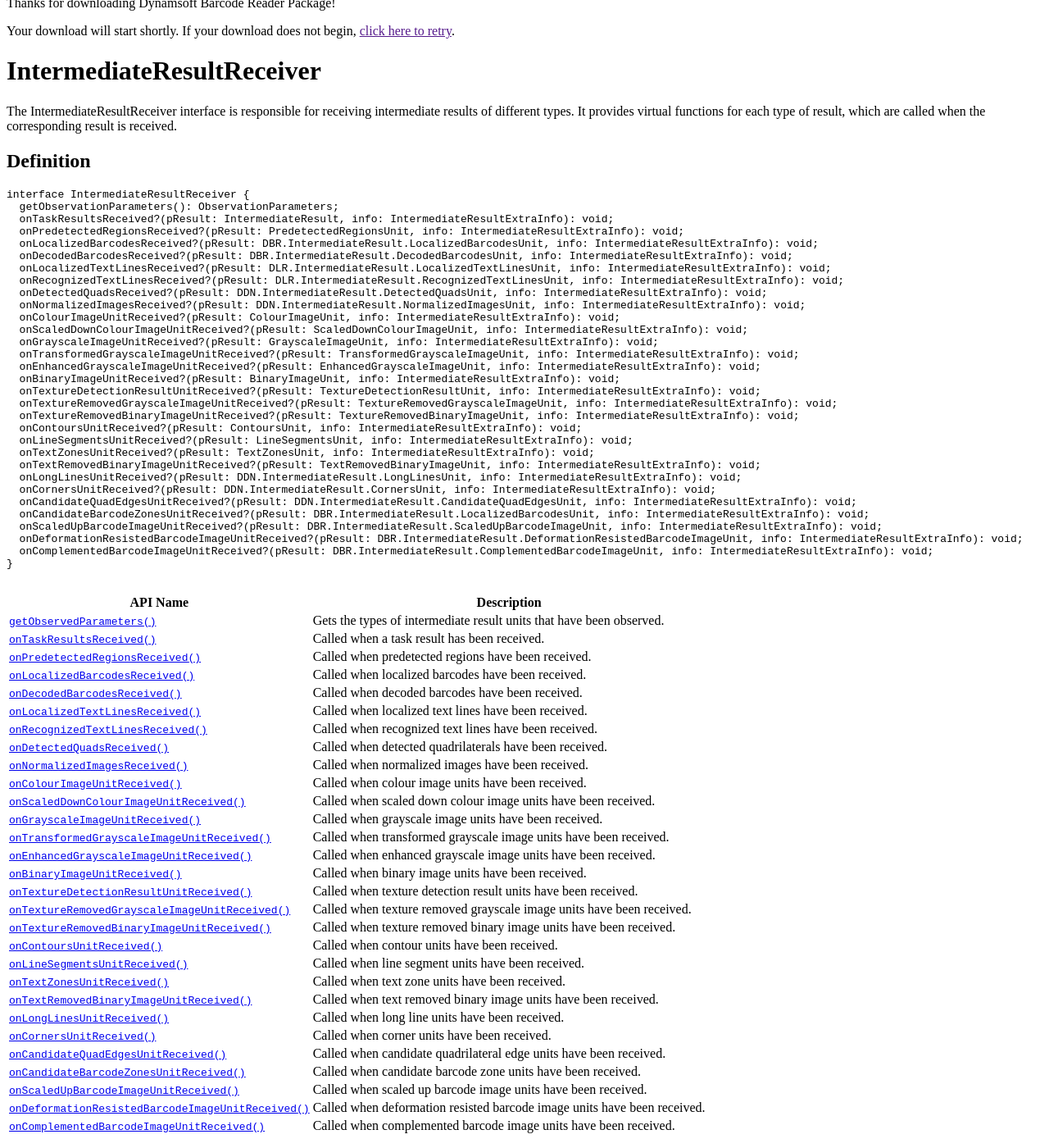
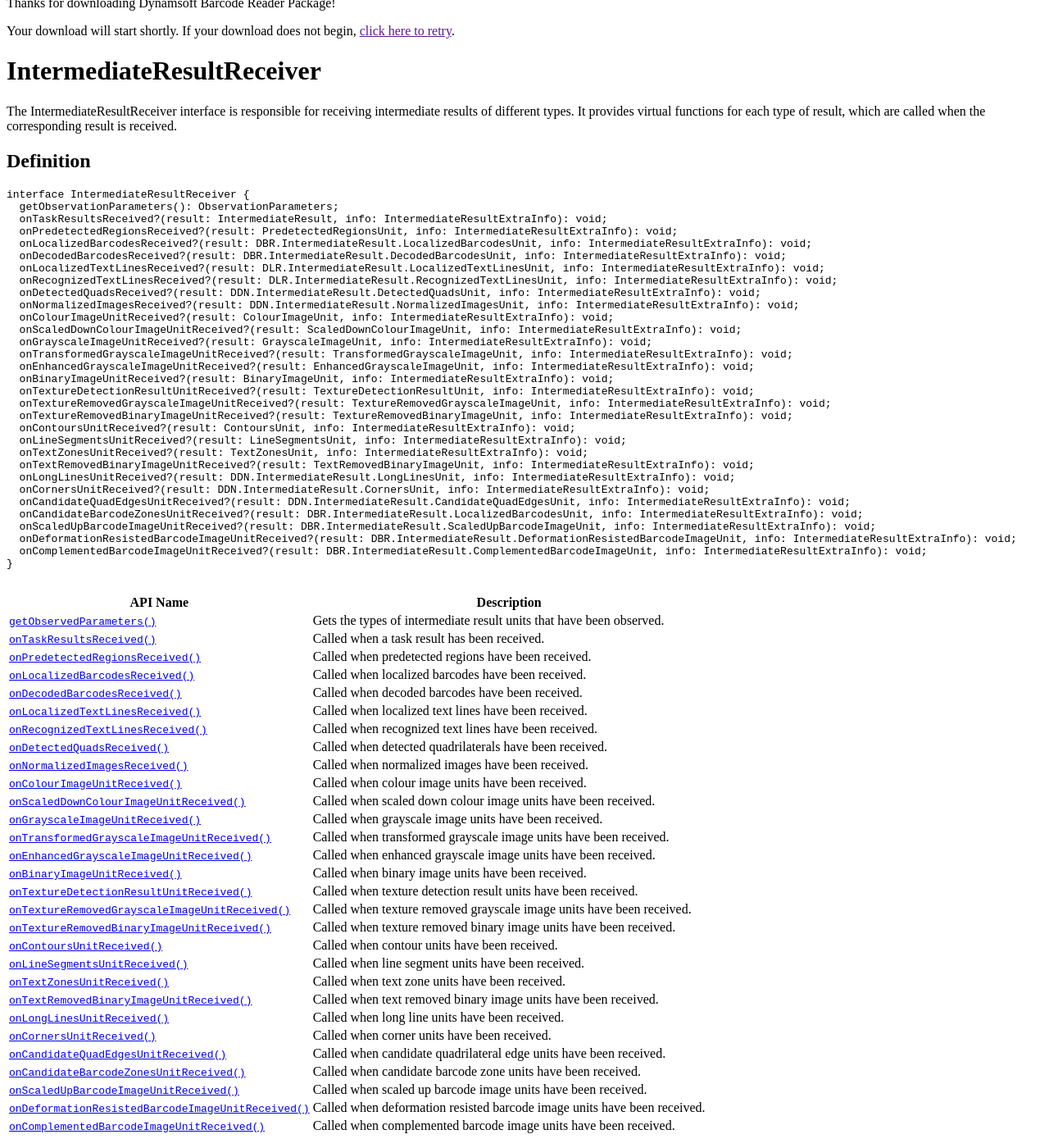
Before and after one commit to dynamsoft-docs/capture-vision-docs-js, a Jekyll site: the page built from programming/javascript/api-reference/core/intermediate-results/intermediate-result-receiver.md, in a window 1280 px wide and 1400 px high, scrolled down 568 px. Shown: the whole window at 82% size. Built offline with Jekyll 4.4.1, drawn with Linux system fonts in a browser that asks for light colours; some of the changed text lies outside the part shown.

Commit message:
pResult->result

````diff
--- a/programming/javascript/api-reference/core/intermediate-results/intermediate-result-receiver.md
+++ b/programming/javascript/api-reference/core/intermediate-results/intermediate-result-receiver.md
@@ -16,34 +16,34 @@ The IntermediateResultReceiver interface is responsible for receiving intermedia
 ```typescript
 interface IntermediateResultReceiver {
   getObservationParameters(): ObservationParameters;
-  onTaskResultsReceived?(pResult: IntermediateResult, info: IntermediateResultExtraInfo): void;
-  onPredetectedRegionsReceived?(pResult: PredetectedRegionsUnit, info: IntermediateResultExtraInfo): void;
-  onLocalizedBarcodesReceived?(pResult: DBR.IntermediateResult.LocalizedBarcodesUnit, info: IntermediateResultExtraInfo): void;
-  onDecodedBarcodesReceived?(pResult: DBR.IntermediateResult.DecodedBarcodesUnit, info: IntermediateResultExtraInfo): void;
-  onLocalizedTextLinesReceived?(pResult: DLR.IntermediateResult.LocalizedTextLinesUnit, info: IntermediateResultExtraInfo): void;
-  onRecognizedTextLinesReceived?(pResult: DLR.IntermediateResult.RecognizedTextLinesUnit, info: IntermediateResultExtraInfo): void;
-  onDetectedQuadsReceived?(pResult: DDN.IntermediateResult.DetectedQuadsUnit, info: IntermediateResultExtraInfo): void;
-  onNormalizedImagesReceived?(pResult: DDN.IntermediateResult.NormalizedImagesUnit, info: IntermediateResultExtraInfo): void;
-  onColourImageUnitReceived?(pResult: ColourImageUnit, info: IntermediateResultExtraInfo): void;
-  onScaledDownColourImageUnitReceived?(pResult: ScaledDownColourImageUnit, info: IntermediateResultExtraInfo): void;
-  onGrayscaleImageUnitReceived?(pResult: GrayscaleImageUnit, info: IntermediateResultExtraInfo): void;
-  onTransformedGrayscaleImageUnitReceived?(pResult: TransformedGrayscaleImageUnit, info: IntermediateResultExtraInfo): void;
-  onEnhancedGrayscaleImageUnitReceived?(pResult: EnhancedGrayscaleImageUnit, info: IntermediateResultExtraInfo): void;
-  onBinaryImageUnitReceived?(pResult: BinaryImageUnit, info: IntermediateResultExtraInfo): void;
-  onTextureDetectionResultUnitReceived?(pResult: TextureDetectionResultUnit, info: IntermediateResultExtraInfo): void;
-  onTextureRemovedGrayscaleImageUnitReceived?(pResult: TextureRemovedGrayscaleImageUnit, info: IntermediateResultExtraInfo): void;
-  onTextureRemovedBinaryImageUnitReceived?(pResult: TextureRemovedBinaryImageUnit, info: IntermediateResultExtraInfo): void;
-  onContoursUnitReceived?(pResult: ContoursUnit, info: IntermediateResultExtraInfo): void;
-  onLineSegmentsUnitReceived?(pResult: LineSegmentsUnit, info: IntermediateResultExtraInfo): void;
-  onTextZonesUnitReceived?(pResult: TextZonesUnit, info: IntermediateResultExtraInfo): void;
-  onTextRemovedBinaryImageUnitReceived?(pResult: TextRemovedBinaryImageUnit, info: IntermediateResultExtraInfo): void;
-  onLongLinesUnitReceived?(pResult: DDN.IntermediateResult.LongLinesUnit, info: IntermediateResultExtraInfo): void;
-  onCornersUnitReceived?(pResult: DDN.IntermediateResult.CornersUnit, info: IntermediateResultExtraInfo): void;
-  onCandidateQuadEdgesUnitReceived?(pResult: DDN.IntermediateResult.CandidateQuadEdgesUnit, info: IntermediateResultExtraInfo): void;
-  onCandidateBarcodeZonesUnitReceived?(pResult: DBR.IntermediateResult.LocalizedBarcodesUnit, info: IntermediateResultExtraInfo): void;
-  onScaledUpBarcodeImageUnitReceived?(pResult: DBR.IntermediateResult.ScaledUpBarcodeImageUnit, info: IntermediateResultExtraInfo): void;
-  onDeformationResistedBarcodeImageUnitReceived?(pResult: DBR.IntermediateResult.DeformationResistedBarcodeImageUnit, info: IntermediateResultExtraInfo): void;
-  onComplementedBarcodeImageUnitReceived?(pResult: DBR.IntermediateResult.ComplementedBarcodeImageUnit, info: IntermediateResultExtraInfo): void;
+  onTaskResultsReceived?(result: IntermediateResult, info: IntermediateResultExtraInfo): void;
+  onPredetectedRegionsReceived?(result: PredetectedRegionsUnit, info: IntermediateResultExtraInfo): void;
+  onLocalizedBarcodesReceived?(result: DBR.IntermediateResult.LocalizedBarcodesUnit, info: IntermediateResultExtraInfo): void;
+  onDecodedBarcodesReceived?(result: DBR.IntermediateResult.DecodedBarcodesUnit, info: IntermediateResultExtraInfo): void;
+  onLocalizedTextLinesReceived?(result: DLR.IntermediateResult.LocalizedTextLinesUnit, info: IntermediateResultExtraInfo): void;
+  onRecognizedTextLinesReceived?(result: DLR.IntermediateResult.RecognizedTextLinesUnit, info: IntermediateResultExtraInfo): void;
+  onDetectedQuadsReceived?(result: DDN.IntermediateResult.DetectedQuadsUnit, info: IntermediateResultExtraInfo): void;
+  onNormalizedImagesReceived?(result: DDN.IntermediateResult.NormalizedImagesUnit, info: IntermediateResultExtraInfo): void;
+  onColourImageUnitReceived?(result: ColourImageUnit, info: IntermediateResultExtraInfo): void;
+  onScaledDownColourImageUnitReceived?(result: ScaledDownColourImageUnit, info: IntermediateResultExtraInfo): void;
+  onGrayscaleImageUnitReceived?(result: GrayscaleImageUnit, info: IntermediateResultExtraInfo): void;
+  onTransformedGrayscaleImageUnitReceived?(result: TransformedGrayscaleImageUnit, info: IntermediateResultExtraInfo): void;
+  onEnhancedGrayscaleImageUnitReceived?(result: EnhancedGrayscaleImageUnit, info: IntermediateResultExtraInfo): void;
+  onBinaryImageUnitReceived?(result: BinaryImageUnit, info: IntermediateResultExtraInfo): void;
+  onTextureDetectionResultUnitReceived?(result: TextureDetectionResultUnit, info: IntermediateResultExtraInfo): void;
+  onTextureRemovedGrayscaleImageUnitReceived?(result: TextureRemovedGrayscaleImageUnit, info: IntermediateResultExtraInfo): void;
+  onTextureRemovedBinaryImageUnitReceived?(result: TextureRemovedBinaryImageUnit, info: IntermediateResultExtraInfo): void;
+  onContoursUnitReceived?(result: ContoursUnit, info: IntermediateResultExtraInfo): void;
+  onLineSegmentsUnitReceived?(result: LineSegmentsUnit, info: IntermediateResultExtraInfo): void;
+  onTextZonesUnitReceived?(result: TextZonesUnit, info: IntermediateResultExtraInfo): void;
+  onTextRemovedBinaryImageUnitReceived?(result: TextRemovedBinaryImageUnit, info: IntermediateResultExtraInfo): void;
+  onLongLinesUnitReceived?(result: DDN.IntermediateResult.LongLinesUnit, info: IntermediateResultExtraInfo): void;
+  onCornersUnitReceived?(result: DDN.IntermediateResult.CornersUnit, info: IntermediateResultExtraInfo): void;
+  onCandidateQuadEdgesUnitReceived?(result: DDN.IntermediateResult.CandidateQuadEdgesUnit, info: IntermediateResultExtraInfo): void;
+  onCandidateBarcodeZonesUnitReceived?(result: DBR.IntermediateResult.LocalizedBarcodesUnit, info: IntermediateResultExtraInfo): void;
+  onScaledUpBarcodeImageUnitReceived?(result: DBR.IntermediateResult.ScaledUpBarcodeImageUnit, info: IntermediateResultExtraInfo): void;
+  onDeformationResistedBarcodeImageUnitReceived?(result: DBR.IntermediateResult.DeformationResistedBarcodeImageUnit, info: IntermediateResultExtraInfo): void;
+  onComplementedBarcodeImageUnitReceived?(result: DBR.IntermediateResult.ComplementedBarcodeImageUnit, info: IntermediateResultExtraInfo): void;
 }
 
 ```
@@ -98,12 +98,12 @@ Returns the object of CObservedParameters. The default parameters are to observe
 Called when a task result has been received.
 
 ```typescript
-onTaskResultsReceived?(pResult: IntermediateResult, info: IntermediateResultExtraInfo): void;
+onTaskResultsReceived?(result: IntermediateResult, info: IntermediateResultExtraInfo): void;
 ```
 
 **Parameters**
 
-`pResult`: The IntermediateResult object that contains several result units.
+`result`: The IntermediateResult object that contains several result units.
 
 `info`: The IntermediateResultExtraInfo object that contains the extra info of intermediate result.
 
@@ -112,12 +112,12 @@ onTaskResultsReceived?(pResult: IntermediateResult, info: IntermediateResultExtr
 Called when predetected regions have been received.
 
 ```typescript
-onPredetectedRegionsReceived?(pResult: PredetectedRegionsUnit, info: IntermediateResultExtraInfo): void;
+onPredetectedRegionsReceived?(result: PredetectedRegionsUnit, info: IntermediateResultExtraInfo): void;
 ```
 
 **Parameters**
 
-`pResult`: The PredetectedRegionsUnit object that contains the result.
+`result`: The PredetectedRegionsUnit object that contains the result.
 
 `info`: The IntermediateResultExtraInfo object that contains the extra info of intermediate result.
 
@@ -126,12 +126,12 @@ onPredetectedRegionsReceived?(pResult: PredetectedRegionsUnit, info: Intermediat
 Called when localized barcodes have been received.
 
 ```typescript
-onLocalizedBarcodesReceived?(pResult: DBR.IntermediateResult.LocalizedBarcodesUnit, info: IntermediateResultExtraInfo): void;
+onLocalizedBarcodesReceived?(result: DBR.IntermediateResult.LocalizedBarcodesUnit, info: IntermediateResultExtraInfo): void;
 ```
 
 **Parameters**
 
-`pResult`: The LocalizedBarcodesUnit object that contains the result.
+`result`: The LocalizedBarcodesUnit object that contains the result.
 
 `info`: The IntermediateResultExtraInfo object that contains the extra info of intermediate result.
 
@@ -140,12 +140,12 @@ onLocalizedBarcodesReceived?(pResult: DBR.IntermediateResult.LocalizedBarcodesUn
 Called when decoded barcodes have been received.
 
 ```typescript
-onDecodedBarcodesReceived?(pResult: DBR.IntermediateResult.DecodedBarcodesUnit, info: IntermediateResultExtraInfo): void;
+onDecodedBarcodesReceived?(result: DBR.IntermediateResult.DecodedBarcodesUnit, info: IntermediateResultExtraInfo): void;
 ```
 
 **Parameters**
 
-`pResult`: The DecodedBarcodesUnit object that contains the result.
+`result`: The DecodedBarcodesUnit object that contains the result.
 
 `info`: The IntermediateResultExtraInfo object that contains the extra info of intermediate result.
 
@@ -154,12 +154,12 @@ onDecodedBarcodesReceived?(pResult: DBR.IntermediateResult.DecodedBarcodesUnit,
 Called when localized text lines have been received.
 
 ```typescript
-onLocalizedTextLinesReceived?(pResult: DLR.IntermediateResult.LocalizedTextLinesUnit, info: IntermediateResultExtraInfo): void;
+onLocalizedTextLinesReceived?(result: DLR.IntermediateResult.LocalizedTextLinesUnit, info: IntermediateResultExtraInfo): void;
 ```
 
 **Parameters**
 
-`pResult`: The LocalizedTextLinesUnit object that contains the result.
+`result`: The LocalizedTextLinesUnit object that contains the result.
 
 `info`: The IntermediateResultExtraInfo object that contains the extra info of intermediate result.
 
@@ -168,12 +168,12 @@ onLocalizedTextLinesReceived?(pResult: DLR.IntermediateResult.LocalizedTextLines
 Called when recognized text lines have been received.
 
 ```typescript
-onRecognizedTextLinesReceived?(pResult: DLR.IntermediateResult.RecognizedTextLinesUnit, info: IntermediateResultExtraInfo): void;
+onRecognizedTextLinesReceived?(result: DLR.IntermediateResult.RecognizedTextLinesUnit, info: IntermediateResultExtraInfo): void;
 ```
 
 **Parameters**
 
-`pResult`: The RecognizedTextLinesUnit object that contains the result.
+`result`: The RecognizedTextLinesUnit object that contains the result.
 
 `info`: The IntermediateResultExtraInfo object that contains the extra info of intermediate result.
 
@@ -182,12 +182,12 @@ onRecognizedTextLinesReceived?(pResult: DLR.IntermediateResult.RecognizedTextLin
 Called when detected quadrilaterals have been received.
 
 ```typescript
-onDetectedQuadsReceived?(pResult: DDN.IntermediateResult.DetectedQuadsUnit, info: IntermediateResultExtraInfo): void;
+onDetectedQuadsReceived?(result: DDN.IntermediateResult.DetectedQuadsUnit, info: IntermediateResultExtraInfo): void;
 ```
 
 **Parameters**
 
-`pResult`: The DetectedQuadsUnit object that contains the result.
+`result`: The DetectedQuadsUnit object that contains the result.
 
 `info`: The IntermediateResultExtraInfo object that contains the extra info of intermediate result.
 
@@ -196,12 +196,12 @@ onDetectedQuadsReceived?(pResult: DDN.IntermediateResult.DetectedQuadsUnit, info
 Called when normalized images have been received.
 
 ```typescript
-onNormalizedImagesReceived?(pResult: DDN.IntermediateResult.NormalizedImagesUnit, info: IntermediateResultExtraInfo): void;
+onNormalizedImagesReceived?(result: DDN.IntermediateResult.NormalizedImagesUnit, info: IntermediateResultExtraInfo): void;
 ```
 
 **Parameters**
 
-`pResult`: The NormalizedImageUnit object that contains the result.
+`result`: The NormalizedImageUnit object that contains the result.
 
 `info`: The IntermediateResultExtraInfo object that contains the extra info of intermediate result.
 
@@ -210,12 +210,12 @@ onNormalizedImagesReceived?(pResult: DDN.IntermediateResult.NormalizedImagesUnit
 Called when colour image units have been received.
 
 ```typescript
-onColourImageUnitReceived?(pResult: ColourImageUnit, info: IntermediateResultExtraInfo): void;
+onColourImageUnitReceived?(result: ColourImageUnit, info: IntermediateResultExtraInfo): void;
 ```
 
 **Parameters**
 
-`pResult`: The received colour image unit.
+`result`: The received colour image unit.
 
 `info`: The IntermediateResultExtraInfo object that contains the extra info of intermediate result.
 
@@ -224,12 +224,12 @@ onColourImageUnitReceived?(pResult: ColourImageUnit, info: IntermediateResultExt
 Handles the receipt of a scaled-down colour image unit.
 
 ```typescript
-onScaledDownColourImageUnitReceived?(pResult: ScaledDownColourImageUnit, info: IntermediateResultExtraInfo): void;
+onScaledDownColourImageUnitReceived?(result: ScaledDownColourImageUnit, info: IntermediateResultExtraInfo): void;
 ```
 
 **Parameters**
 
-`pResult`: The received scaled-down colour image unit.
+`result`: The received scaled-down colour image unit.
 
 `info`: The IntermediateResultExtraInfo object that contains the extra info of intermediate result.
 
@@ -238,12 +238,12 @@ onScaledDownColourImageUnitReceived?(pResult: ScaledDownColourImageUnit, info: I
 Handles the receipt of a grayscale image unit.
 
 ```typescript
-onGrayscaleImageUnitReceived?(pResult: GrayscaleImageUnit, info: IntermediateResultExtraInfo): void;
+onGrayscaleImageUnitReceived?(result: GrayscaleImageUnit, info: IntermediateResultExtraInfo): void;
 ```
 
 **Parameters**
 
-`pResult`: The received grayscale image unit.
+`result`: The received grayscale image unit.
 
 `info`: The IntermediateResultExtraInfo object that contains the extra info of intermediate result.
 
@@ -252,12 +252,12 @@ onGrayscaleImageUnitReceived?(pResult: GrayscaleImageUnit, info: IntermediateRes
 Handles the receipt of a transformed grayscale image unit.
 
 ```typescript
-onTransformedGrayscaleImageUnitReceived?(pResult: TransformedGrayscaleImageUnit, info: IntermediateResultExtraInfo): void;
+onTransformedGrayscaleImageUnitReceived?(result: TransformedGrayscaleImageUnit, info: IntermediateResultExtraInfo): void;
 ```
 
 **Parameters**
 
-`pResult`: The received transformed grayscale image unit.
+`result`: The received transformed grayscale image unit.
 
 `info`: The IntermediateResultExtraInfo object that contains the extra info of intermediate result.
 
@@ -266,12 +266,12 @@ onTransformedGrayscaleImageUnitReceived?(pResult: TransformedGrayscaleImageUnit,
 Handles the receipt of an enhanced grayscale image unit.
 
 ```typescript
-onEnhancedGrayscaleImageUnitReceived?(pResult: EnhancedGrayscaleImageUnit, info: IntermediateResultExtraInfo): void;
+onEnhancedGrayscaleImageUnitReceived?(result: EnhancedGrayscaleImageUnit, info: IntermediateResultExtraInfo): void;
 ```
 
 **Parameters**
 
-`pResult`: The received enhanced grayscale image unit.
+`result`: The received enhanced grayscale image unit.
 
 `info`: The IntermediateResultExtraInfo object that contains the extra info of intermediate result.
 
@@ -280,12 +280,12 @@ onEnhancedGrayscaleImageUnitReceived?(pResult: EnhancedGrayscaleImageUnit, info:
 Handles the receipt of a binary image unit.
 
 ```typescript
-onBinaryImageUnitReceived?(pResult: BinaryImageUnit, info: IntermediateResultExtraInfo): void;
+onBinaryImageUnitReceived?(result: BinaryImageUnit, info: IntermediateResultExtraInfo): void;
 ```
 
 **Parameters**
 
-`pResult`: The received binary image unit.
+`result`: The received binary image unit.
 
 `info`: The IntermediateResultExtraInfo object that contains the extra info of intermediate result.
 
@@ -294,12 +294,12 @@ onBinaryImageUnitReceived?(pResult: BinaryImageUnit, info: IntermediateResultExt
 Handles the receipt of a texture detection result unit.
 
 ```typescript
-onTextureDetectionResultUnitReceived?(pResult: TextureDetectionResultUnit, info: IntermediateResultExtraInfo): void;
+onTextureDetectionResultUnitReceived?(result: TextureDetectionResultUnit, info: IntermediateResultExtraInfo): void;
 ```
 
 **Parameters**
 
-`pResult`: The received texture detection result unit.
+`result`: The received texture detection result unit.
 
 `info`: The IntermediateResultExtraInfo object that contains the extra info of intermediate result.
 
@@ -308,12 +308,12 @@ onTextureDetectionResultUnitReceived?(pResult: TextureDetectionResultUnit, info:
 Handles the receipt of a texture-removed grayscale image unit.
 
 ```typescript
-onTextureRemovedGrayscaleImageUnitReceived?(pResult: TextureRemovedGrayscaleImageUnit, info: IntermediateResultExtraInfo): void;
+onTextureRemovedGrayscaleImageUnitReceived?(result: TextureRemovedGrayscaleImageUnit, info: IntermediateResultExtraInfo): void;
 ```
 
 **Parameters**
 
-`pResult`: The received texture-removed grayscale image unit.
+`result`: The received texture-removed grayscale image unit.
 
 `info`: The IntermediateResultExtraInfo object that contains the extra info of intermediate result.
 
@@ -322,12 +322,12 @@ onTextureRemovedGrayscaleImageUnitReceived?(pResult: TextureRemovedGrayscaleImag
 Handles the receipt of a texture-removed binary image unit.
 
 ```typescript
-onTextureRemovedBinaryImageUnitReceived?(pResult: TextureRemovedBinaryImageUnit, info: IntermediateResultExtraInfo): void;
+onTextureRemovedBinaryImageUnitReceived?(result: TextureRemovedBinaryImageUnit, info: IntermediateResultExtraInfo): void;
 ```
 
 **Parameters**
 
-`pResult`: The received texture-removed binary image unit.
+`result`: The received texture-removed binary image unit.
 
 `info`: The IntermediateResultExtraInfo object that contains the extra info of intermediate result.
 
@@ -336,12 +336,12 @@ onTextureRemovedBinaryImageUnitReceived?(pResult: TextureRemovedBinaryImageUnit,
 Handles the receipt of a contours unit.
 
 ```typescript
-onContoursUnitReceived?(pResult: ContoursUnit, info: IntermediateResultExtraInfo): void;
+onContoursUnitReceived?(result: ContoursUnit, info: IntermediateResultExtraInfo): void;
 ```
 
 **Parameters**
 
-`pResult`: The contours unit.
+`result`: The contours unit.
 
 `info`: The IntermediateResultExtraInfo object that contains the extra info of intermediate result.
 
@@ -350,12 +350,12 @@ onContoursUnitReceived?(pResult: ContoursUnit, info: IntermediateResultExtraInfo
 Called when a line segments unit is received.
 
 ```typescript
-onLineSegmentsUnitReceived?(pResult: LineSegmentsUnit, info: IntermediateResultExtraInfo): void;
+onLineSegmentsUnitReceived?(result: LineSegmentsUnit, info: IntermediateResultExtraInfo): void;
 ```
 
 **Parameters**
 
-`pResult`: The line segments unit.
+`result`: The line segments unit.
 
 `info`: The IntermediateResultExtraInfo object that contains the extra info of intermediate result.
 
@@ -364,12 +364,12 @@ onLineSegmentsUnitReceived?(pResult: LineSegmentsUnit, info: IntermediateResultE
 Called when a text zones unit is received.
 
 ```typescript
-onTextZonesUnitReceived?(pResult: TextZonesUnit, info: IntermediateResultExtraInfo): void;
+onTextZonesUnitReceived?(result: TextZonesUnit, info: IntermediateResultExtraInfo): void;
 ```
 
 **Parameters**
 
-`pResult`: The text zones unit.
+`result`: The text zones unit.
 
 `info`: The IntermediateResultExtraInfo object that contains the extra info of intermediate result.
 
@@ -378,12 +378,12 @@ onTextZonesUnitReceived?(pResult: TextZonesUnit, info: IntermediateResultExtraIn
 Called when a text removed binary image unit is received.
 
 ```typescript
-onTextRemovedBinaryImageUnitReceived?(pResult: TextRemovedBinaryImageUnit, info: IntermediateResultExtraInfo): void;
+onTextRemovedBinaryImageUnitReceived?(result: TextRemovedBinaryImageUnit, info: IntermediateResultExtraInfo): void;
 ```
 
 **Parameters**
 
-`pResult`: The text removed binary image unit.
+`result`: The text removed binary image unit.
 
 `info`: The IntermediateResultExtraInfo object that contains the extra info of intermediate result.
 
@@ -392,12 +392,12 @@ onTextRemovedBinaryImageUnitReceived?(pResult: TextRemovedBinaryImageUnit, info:
 Called when a long lines unit is received.
 
 ```typescript
-onLongLinesUnitReceived?(pResult: DDN.IntermediateResult.LongLinesUnit, info: IntermediateResultExtraInfo): void;
+onLongLinesUnitReceived?(result: DDN.IntermediateResult.LongLinesUnit, info: IntermediateResultExtraInfo): void;
 ```
 
 **Parameters**
 
-`pResult`: The long lines unit.
+`result`: The long lines unit.
 
 `info`: The IntermediateResultExtraInfo object that contains the extra info of intermediate result.
 
@@ -406,12 +406,12 @@ onLongLinesUnitReceived?(pResult: DDN.IntermediateResult.LongLinesUnit, info: In
 Called when a corners unit is received.
 
 ```typescript
-onCornersUnitReceived?(pResult: DDN.IntermediateResult.CornersUnit, info: IntermediateResultExtraInfo): void;
+onCornersUnitReceived?(result: DDN.IntermediateResult.CornersUnit, info: IntermediateResultExtraInfo): void;
 ```
 
 **Parameters**
 
-`pResult`: The corners unit.
+`result`: The corners unit.
 
 `info`: The IntermediateResultExtraInfo object that contains the extra info of intermediate result.
 
@@ -420,12 +420,12 @@ onCornersUnitReceived?(pResult: DDN.IntermediateResult.CornersUnit, info: Interm
 Called when a candidate quad edges unit is received.
 
 ```typescript
-onCandidateQuadEdgesUnitReceived?(pResult: DDN.IntermediateResult.CandidateQuadEdgesUnit, info: IntermediateResultExtraInfo): void;
+onCandidateQuadEdgesUnitReceived?(result: DDN.IntermediateResult.CandidateQuadEdgesUnit, info: IntermediateResultExtraInfo): void;
 ```
 
 **Parameters**
 
-`pResult`: The candidate quad edges unit.
+`result`: The candidate quad edges unit.
 
 `info`: The IntermediateResultExtraInfo object that contains the extra info of intermediate result.
 
@@ -434,12 +434,12 @@ onCandidateQuadEdgesUnitReceived?(pResult: DDN.IntermediateResult.CandidateQuadE
 Called when a candidate barcode zones unit is received.
 
 ```typescript
-onCandidateBarcodeZonesUnitReceived?(pResult: DBR.IntermediateResult.LocalizedBarcodesUnit, info: IntermediateResultExtraInfo): void;
+onCandidateBarcodeZonesUnitReceived?(result: DBR.IntermediateResult.LocalizedBarcodesUnit, info: IntermediateResultExtraInfo): void;
 ```
 
 **Parameters**
 
-`pResult`: The candidate barcode zones unit.
+`result`: The candidate barcode zones unit.
 
 `info`: The IntermediateResultExtraInfo object that contains the extra info of intermediate result.
 
@@ -448,12 +448,12 @@ onCandidateBarcodeZonesUnitReceived?(pResult: DBR.IntermediateResult.LocalizedBa
 Called when a scaled up barcode image unit is received.
 
 ```typescript
-onScaledUpBarcodeImageUnitReceived?(pResult: DBR.IntermediateResult.ScaledUpBarcodeImageUnit, info: IntermediateResultExtraInfo): void;
+onScaledUpBarcodeImageUnitReceived?(result: DBR.IntermediateResult.ScaledUpBarcodeImageUnit, info: IntermediateResultExtraInfo): void;
 ```
 
 **Parameters**
 
-`pResult`: The scaled up barcode image unit.
+`result`: The scaled up barcode image unit.
 
 `info`: The IntermediateResultExtraInfo object that contains the extra info of intermediate result.
 
@@ -462,12 +462,12 @@ onScaledUpBarcodeImageUnitReceived?(pResult: DBR.IntermediateResult.ScaledUpBarc
 Called when a deformation resisted barcode image unit is received.
 
 ```typescript
-onDeformationResistedBarcodeImageUnitReceived?(pResult: DBR.IntermediateResult.DeformationResistedBarcodeImageUnit, info: IntermediateResultExtraInfo): void;
+onDeformationResistedBarcodeImageUnitReceived?(result: DBR.IntermediateResult.DeformationResistedBarcodeImageUnit, info: IntermediateResultExtraInfo): void;
 ```
 
 **Parameters**
 
-`pResult`: The deformation resisted barcode image unit.
+`result`: The deformation resisted barcode image unit.
 
 `info`: The IntermediateResultExtraInfo object that contains the extra info of intermediate result.
 
@@ -476,11 +476,11 @@ onDeformationResistedBarcodeImageUnitReceived?(pResult: DBR.IntermediateResult.D
 Called when a complemented barcode image unit is received.
 
 ```typescript
-onComplementedBarcodeImageUnitReceived?(pResult: DBR.IntermediateResult.ComplementedBarcodeImageUnit, info: IntermediateResultExtraInfo): void;
+onComplementedBarcodeImageUnitReceived?(result: DBR.IntermediateResult.ComplementedBarcodeImageUnit, info: IntermediateResultExtraInfo): void;
 ```
 
 **Parameters**
 
-`pResult`: The complemented barcode image unit.
+`result`: The complemented barcode image unit.
 
 `info`: The IntermediateResultExtraInfo object that contains the extra info of intermediate result.
````
Also changed, not shown: programming/javascript/api-reference/capture-vision-router/multiple-file-processing.md (+7 -7 lines), programming/javascript/api-reference/core/basic-structures/captured-result-receiver.md (+21 -21 lines), programming/javascript/user-guide/index.md (+2 -2 lines).
